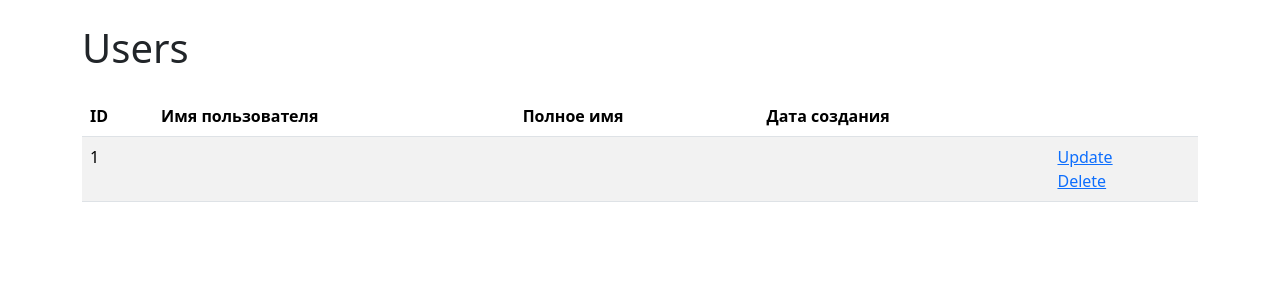
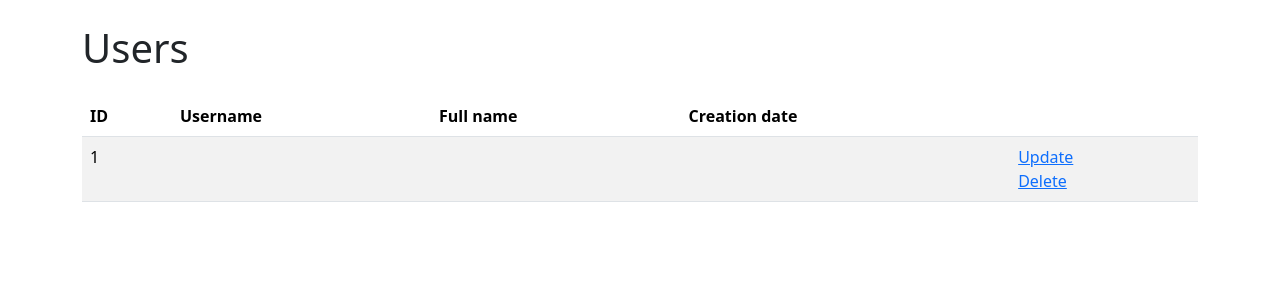
Before and after one commit to sva24/python-project-52, a Django app: template task_manager/users/templates/show_users.html in a window 1280 px wide. Shown: the part 56-356 px from the top of the page. Run offline with Django 5.2, Linux system fonts and the light colour scheme; the template is opened without the code that fills it: values that come from a table or form of the project are taken from there, others are empty; tables that the repository leaves empty hold one stand-in row (values such as "Sample post"); some libraries are stand-ins or nearby versions.

Commit message:
fix CI errors with languages3

```diff
--- a/task_manager/users/templates/show_users.html
+++ b/task_manager/users/templates/show_users.html
@@ -12,9 +12,9 @@
         <thead>
             <tr>
                 <th>ID</th>
-                <th>Имя пользователя</th>
-                <th>Полное имя</th>
-                <th>Дата создания</th>
+                <th>{%  translate "Username" %}</th>
+                <th>{% translate "Full name" %}</th>
+                <th>{% translate "Creation date" %}</th>
                 <th></th>
             </tr>
         </thead>
```
Also changed, not shown: locale/ru/LC_MESSAGES/django.po, 1 other file.
